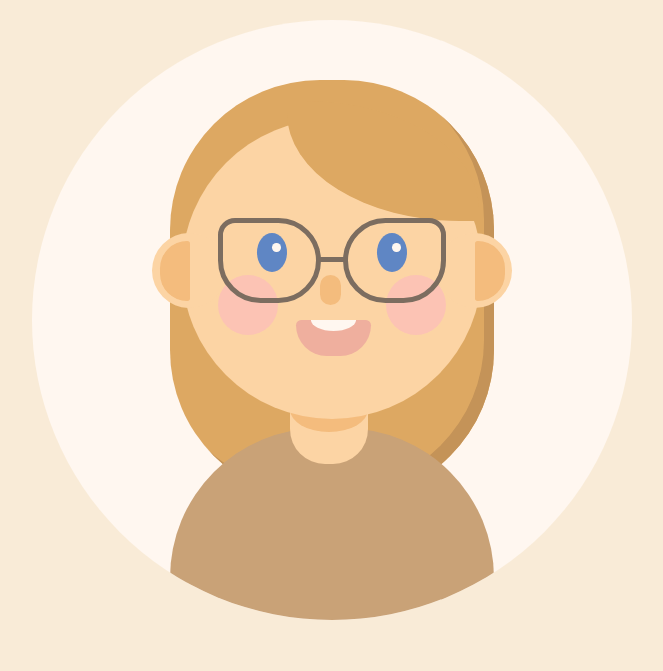
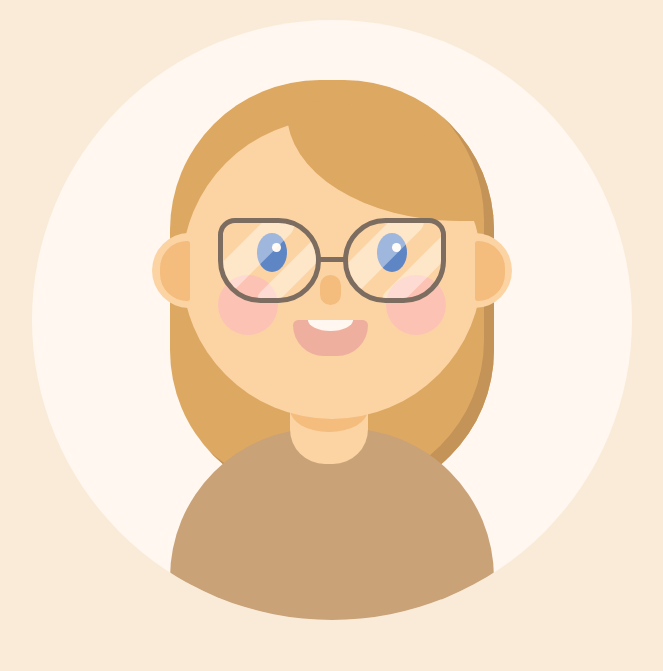
Before and after one commit to HannaJurvelin/selfie, a plain HTML site: page index.html in a window 1280 px wide. Shown: the whole page, without its empty margins (68-731 px from the left). Drawn offline with Linux system fonts and the light colour scheme.

Commit message:
Added reflections to glasses

```diff
--- a/index.html
+++ b/index.html
@@ -26,10 +26,14 @@
                 <div class="earRight">
                     <div class="innerEarRight"></div>
                 </div>
-                <div class="earringLeft"></div>
-                <div class="earringRight"></div>
-                <div class="glassesLeft"></div>
-                <div class="glassesRight"></div>
+                <div class="glassesLeft">
+                    <div class="reflectionLeft"></div>
+                    <div class="reflectionLeftSecond"></div>
+                </div>
+                <div class="glassesRight">
+                    <div class="reflectionRight"></div>
+                    <div class="reflectionRightSecond"></div>
+                </div>
                 <div class="glassesMiddle"></div>
                 <div class="eyeLeft">
                     <div class="pupil">
--- a/styles.css
+++ b/styles.css
@@ -123,7 +123,7 @@ body {
   width: 25%;
   height: 12%;
   top: 67%;
-  left: 38%;
+  left: 37%;
   background-color: #efaf9e;
   border-radius: 30px 30px 180px 180px;
   overflow: hidden;
@@ -194,7 +194,32 @@ body {
   top: 33%;
   left: 12%;
   border-radius: 40px 100px 100px 100px;
-  z-index: 4;
+  z-index: 5;
+  overflow: hidden;
+}
+
+.reflectionLeft {
+  position: absolute;
+  background-color: #fff;
+  opacity: 0.4;
+  width: 30%;
+  height: 140%;
+  top: -30%;
+  left: 15%;
+  border-radius: 10px 10px 10px 10px;
+  transform: rotate(45deg);
+}
+
+.reflectionLeftSecond {
+  position: absolute;
+  background-color: #fff;
+  opacity: 0.4;
+  width: 20%;
+  height: 140%;
+  top: -10%;
+  left: 70%;
+  border-radius: 10px 10px 10px 10px;
+  transform: rotate(45deg);
 }
 
 .glassesRight {
@@ -205,7 +230,32 @@ body {
   top: 33%;
   right: 12%;
   border-radius: 100px 40px 100px 100px;
-  z-index: 4;
+  z-index: 5;
+  overflow: hidden;
+}
+
+.reflectionRight {
+  position: absolute;
+  background-color: #fff;
+  opacity: 0.4;
+  width: 30%;
+  height: 140%;
+  top: -35%;
+  left: 20%;
+  border-radius: 10px 10px 10px 10px;
+  transform: rotate(45deg);
+}
+
+.reflectionRightSecond {
+  position: absolute;
+  background-color: #fff;
+  opacity: 0.4;
+  width: 20%;
+  height: 140%;
+  top: -10%;
+  left: 70%;
+  border-radius: 10px 10px 10px 10px;
+  transform: rotate(45deg);
 }
 
 .glassesMiddle {
```
